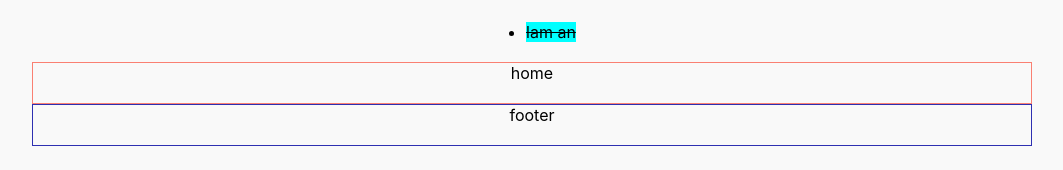
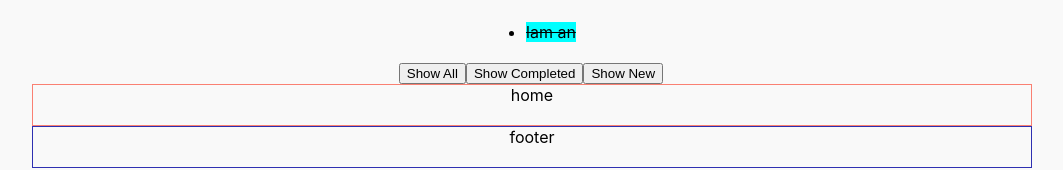
Before and after one commit to nhatktpm/f-trac-nghiem, a React (Create React App) app: page / in a window 1280 px wide. Shown: the part 528-698 px from the top of the page, without its empty margins (109-1172 px from the left). Built offline with nearby package versions, Linux system fonts and the light colour scheme.

Commit message:
button click

```diff
--- a/package.json
+++ b/package.json
@@ -3,6 +3,8 @@
   "version": "0.1.0",
   "private": true,
   "dependencies": {
+    "@material-ui/core": "^4.11.2",
+    "@material-ui/icons": "^4.11.2",
     "@testing-library/jest-dom": "^5.11.6",
     "@testing-library/react": "^11.2.2",
     "@testing-library/user-event": "^12.5.0",
@@ -12,6 +14,7 @@
     "react-dom": "^17.0.1",
     "react-router-dom": "^5.2.0",
     "react-scripts": "4.0.1",
+    "save": "^2.4.0",
     "web-vitals": "^0.2.4"
   },
   "scripts": {
--- a/public/index.html
+++ b/public/index.html
@@ -24,6 +24,7 @@
       work correctly both with client-side routing and a non-root public URL.
       Learn how to configure a non-root public URL by running `npm run build`.
     -->
+    <link rel="stylesheet" href="https://fonts.googleapis.com/css?family=Roboto:300,400,500,700&display=swap" />
     <title>Toiec </title>
   </head>
   <body>
--- a/src/features/TodoFeature/index.jsx
+++ b/src/features/TodoFeature/index.jsx
@@ -3,7 +3,9 @@ import TodoList from '../../components/TodoList';
 
 
 
+
 function TodoFeature(props) {
+
 
 
     const initTodoList = [
@@ -34,6 +36,7 @@ function TodoFeature(props) {
     ]
 
     const [todoList, setTodoList] = useState(initTodoList);
+    const [filStatus, setFilStatus] = useState('all');
 
 
     const handleTodoClick = (todo, idx) => {
@@ -48,10 +51,35 @@ function TodoFeature(props) {
     }
 
 
+    const showAll = () => {
+        setFilStatus('all');
+    }
+    const showCompleted = () => {
+        setFilStatus('completed');
+    }
+    const showNew = () => {
+        setFilStatus('new');
+    }
+
+    const renderTodoList = todoList.filter(todo => filStatus === 'all' || filStatus === todo.status);
+
+
     return (
         <div>
             <h3>hello moi nguoi  </h3>
-            <TodoList todoList={todoList} onTodoClick={handleTodoClick} />
+            <TodoList todoList={renderTodoList} onTodoClick={handleTodoClick} />
+
+            <button onClick={showAll} >
+                Show All
+            </button>
+
+            <button onClick={showCompleted}>
+                Show Completed
+             </button>
+
+            <button onClick={showNew}  >
+                Show New
+            </button>
 
         </div>
 
```
Also changed, not shown: 2 other files (tests, documents, lock files or other folders).
